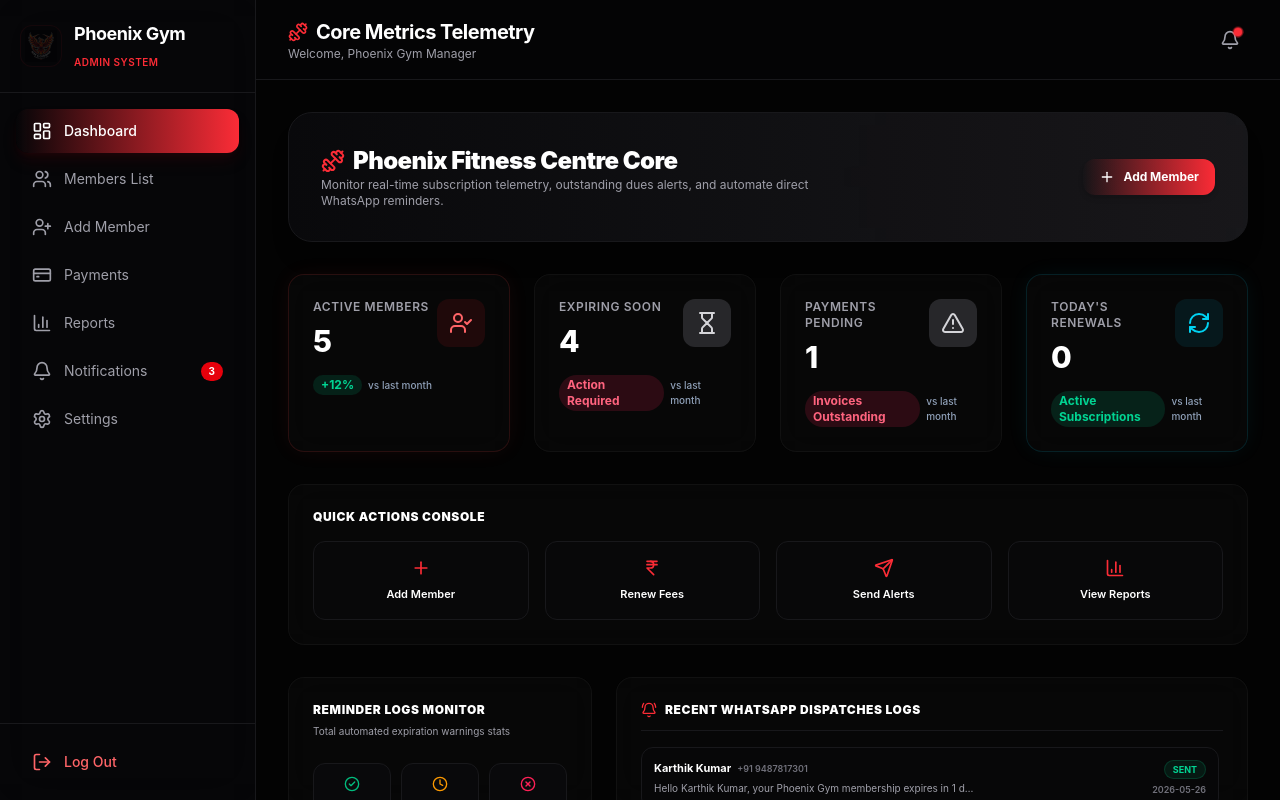
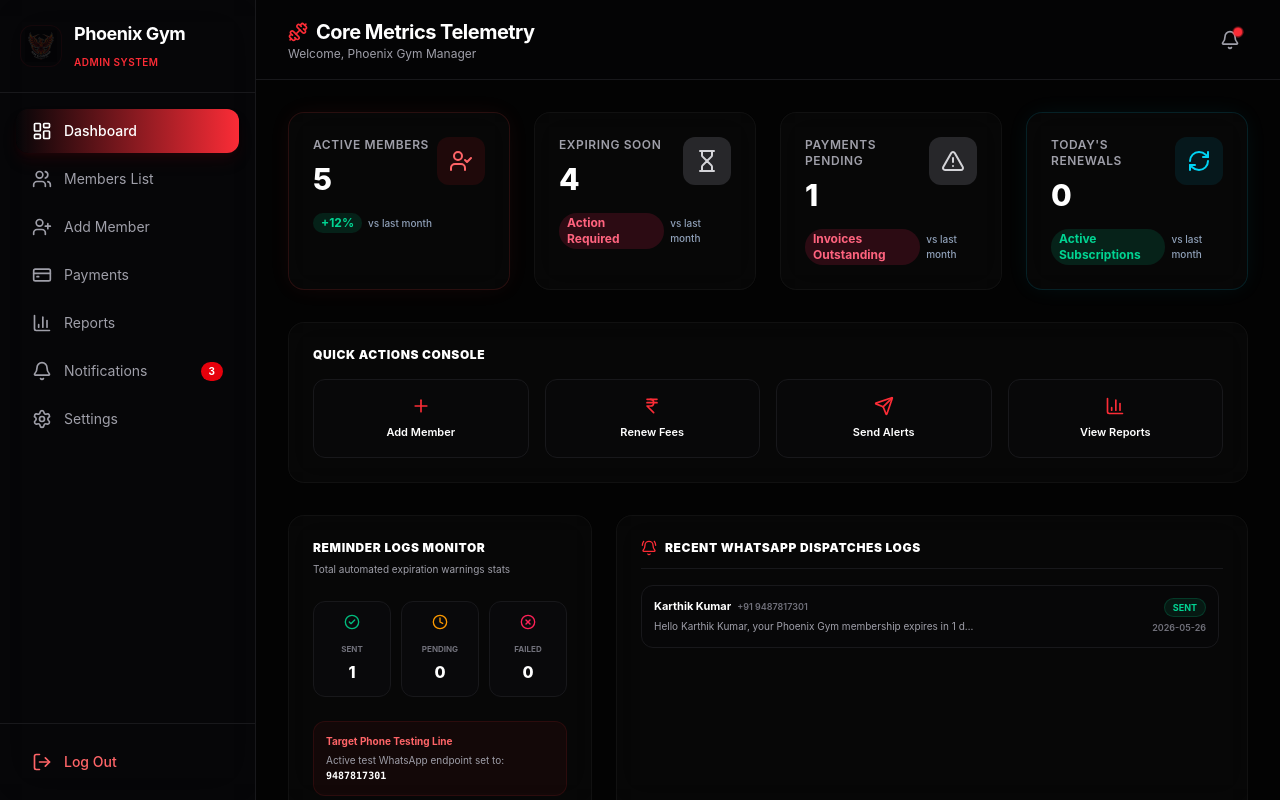
Before and after one commit to jack03-ops/admin, a React (Vite) app in the folder frontend/: page / in a window 1280 px wide. Both pictures are taken after a click on the button "Access Dashboard". Built offline with nearby package versions, Linux system fonts and the light colour scheme.

Commit message:
style: remove redundant welcome banner from Dashboard

```diff
--- a/frontend/src/pages/Dashboard.jsx
+++ b/frontend/src/pages/Dashboard.jsx
@@ -155,27 +155,6 @@ export default function Dashboard({ members, payments, setPage }) {
 
   return (
     <div className="w-full max-w-full p-4 md:p-8 space-y-4 md:space-y-8 overflow-y-auto overflow-x-hidden max-h-[calc(100vh-80px)] md:max-h-[calc(100vh-80px)] bg-[#030303]">
-      {/* Welcome Banner */}
-      <div className="flex flex-col md:flex-row justify-between items-start md:items-center bg-gradient-to-r from-zinc-950 to-zinc-900 p-4 sm:p-6 md:p-8 rounded-2xl md:rounded-3xl border border-zinc-900 shadow-xl relative overflow-hidden">
-        <div className="absolute top-0 right-0 w-[40%] h-full bg-red-600/5 blur-[80px] animate-pulse-glow" />
-        <div className="space-y-1 md:space-y-2">
-          <h2 className="text-lg sm:text-2xl font-black text-white m-0 tracking-tight flex items-center gap-2">
-            <Dumbbell className="w-5 h-5 md:w-6 md:h-6 text-red-500 shrink-0" />
-            Phoenix Fitness Centre Core
-          </h2>
-          <p className="text-[10px] sm:text-xs text-zinc-400 max-w-lg">
-            Monitor real-time subscription telemetry, outstanding dues alerts, and automate direct WhatsApp reminders.
-          </p>
-        </div>
-        <button
-          onClick={() => setPage('add-member')}
-          className="mt-3 md:mt-0 px-4 py-2.5 bg-gradient-to-r from-red-650 to-red-500 hover:from-red-500 hover:to-rose-450 text-white text-xs font-bold rounded-xl transition-all shadow-md flex items-center gap-2 cursor-pointer w-full md:w-auto justify-center"
-        >
-          <Plus className="w-4 h-4" />
-          Add Member
-        </button>
-      </div>
-
       {/* Real-time Dashboard Statistics Grid */}
       <div className="grid grid-cols-2 lg:grid-cols-4 gap-3 md:gap-6">
         <StatCard
```
